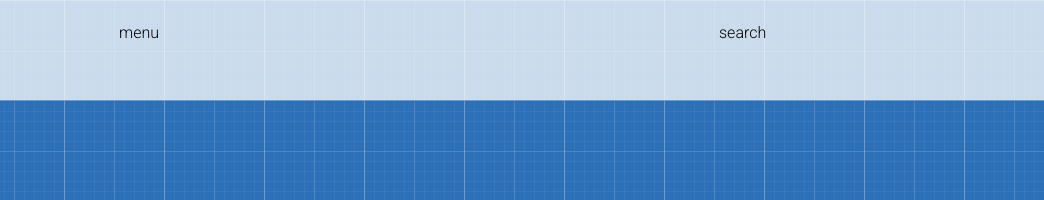
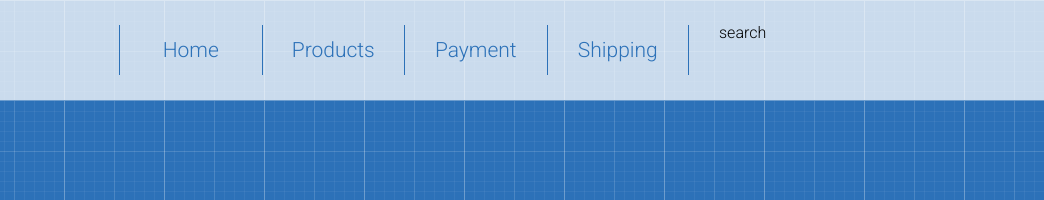
Before and after one commit to YounShiva/project, a plain HTML site: page index.html in a window 1280 px wide. Shown: the top 200 px of the page, 236-1280 px from the left. Drawn offline with Linux system fonts and the light colour scheme.

Commit message:
add menu

```diff
--- a/index.html
+++ b/index.html
@@ -20,7 +20,14 @@
                     </div>
                 </div>
                 <div class="col-6">
-                    menu
+                    <nav>
+                        <ul class="menu">
+                            <li><a href="">Home</a></li>
+                            <li><a href="">Products</a></li>
+                            <li><a href="">Payment</a></li>
+                            <li><a href="">Shipping</a></li>
+                        </ul>
+                    </nav>
                 </div>
                 <div class="col-3">
                     search
--- a/style.css
+++ b/style.css
@@ -32,7 +32,7 @@ body {
     padding-left: 15px;
     padding-right: 15px;
 } */
-.row::after {
+.row::after,.menu::after {
     content: "";
     display: block;
     clear: both;
@@ -57,3 +57,24 @@ body {
     height: 100px;
     padding: 25px 0;
 }
+.menu li {
+    float: left;
+    width: 25%;
+    border-left: 1px solid #2c71b8;
+}
+.menu li:last-child {
+     border-right: 1px solid #2c71b8;
+}
+.menu a {
+    display: block;
+    height: 50px;
+    text-decoration: none;
+    color: #2c71b8;
+    font-size: 21px;
+    text-align: center;
+    line-height: 50px;
+}
+.menu a:hover {
+    background-color: #2c71b8;
+    color: white;
+}
```
